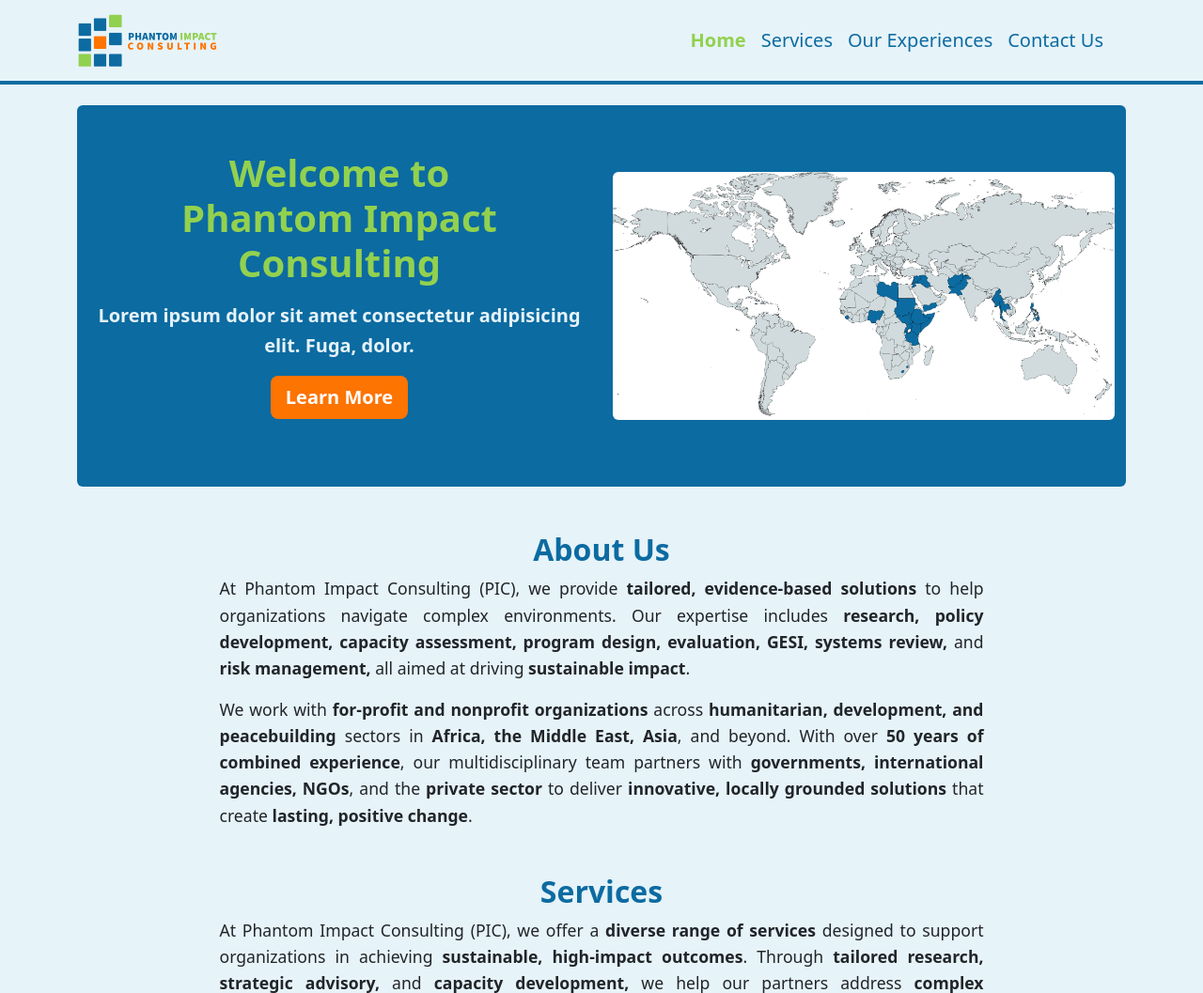
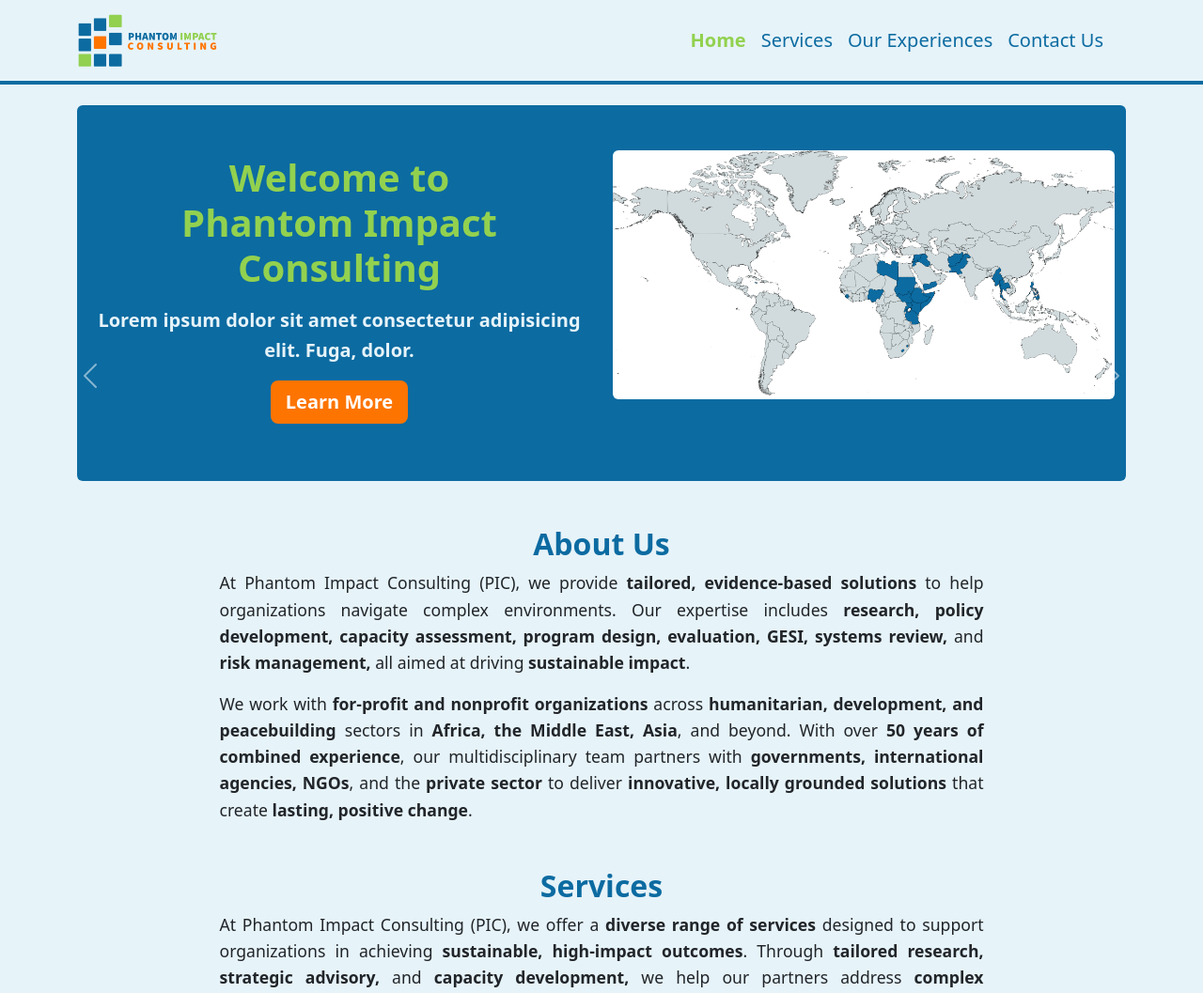
Before and after one commit to kashik09/OfficialPIC-Consulting, a PHP site: page / in a window 1280 px wide. Shown: the top 1057 px of the page at 94% size. Run offline with PHP 8.4, Linux system fonts and the light colour scheme.

Commit message:
Add image carousel

```diff
--- a/index.html
+++ b/index.html
@@ -78,8 +78,43 @@
                         <a href="about.html" class="btn btn-primary btn-lg mb-4">Learn More</a>
                     </div>
                     <div class="col-md-6">
-                        <img src="public/assets/images/carousel/MapChart_Map.png" class="img-fluid rounded" alt="A map of the countries we have worked in" title="The countries we've worked in">
+                        <div id="heroCarousel" class="carousel slide" data-bs-ride="carousel">
+                            <div class="carousel-inner">
+                                <!-- Slide 1 -->
+                                <div class="carousel-item active">
+                                    <img src="public/assets/images/carousel/MapChart_Map.png" class="img-fluid rounded rounded-map" alt="A map of the countries we have worked in" title="A map of the countries we have worked in">
+                                </div>
+
+                                <!-- Slide 2 -->
+                                <div class="carousel-item">
+                                    <img src="public/assets/images/carousel/Second_Map.png" class="img-fluid rounded rounded-carousel" alt="A different map displaying regions we've worked in">
+                                    <div class="carousel-caption d-block">
+                                        <p class="small text-muted">Source: <a href="source-link-3" target="_blank">Map Provider</a></p>
+                                    </div>
+                                </div>
+                            </div>
+
+                                <!-- Slide 3 -->
+                                <div class="carousel-item">
+                                    <img src="public/assets/images/carousel/Third_Map.png" class="img-fluid rounded rounded-carousel" alt="A different map displaying regions we've worked in">
+                                    <div class="carousel-caption d-block">
+                                        <p class="small text-muted">Source: <a href="source-link-3" target="_blank">Map Provider</a></p>
+                                    </div>
+                                </div>
+                            </div>
+
+                            <!-- Carousel Controls -->
+                            <button class="carousel-control-prev" type="button" data-bs-target="#heroCarousel" data-bs-slide="prev">
+                                <span class="carousel-control-prev-icon" aria-hidden="true"></span>
+                                <span class="visually-hidden">Previous</span>
+                            </button>
+                            <button class="carousel-control-next" type="button" data-bs-target="#heroCarousel" data-bs-slide="next">
+                                <span class="carousel-control-next-icon" aria-hidden="true"></span>
+                                <span class="visually-hidden">Next</span>
+                            </button>
+                        </div>
                     </div>
+
                 </div>
             </div>
         </section>
--- a/public/css/style.css
+++ b/public/css/style.css
@@ -112,6 +112,7 @@
 
 .hero-section {
     margin-top: 1rem;
+    height: 25rem;
     background-color: #0c6ba1;
     text-align: center;
 }
@@ -152,8 +153,27 @@
     border: none;
 }
 
-img.rounded {
+img.rounded-map {
     width: 35rem;
+}
+
+img.rounded-carousel {
+    height: 17.34rem;
+    width: auto;
+}
+
+#heroCarousel {
+    max-height: 35rem;
+    margin: auto;
+}
+
+#heroCarousel .carousel-item {
+    min-height: 20rem;
+}
+
+.carousel-caption {
+    bottom: 0.3125rem;
+    font-size: 0.85rem;
 }
 
 img.placeholder {
```
